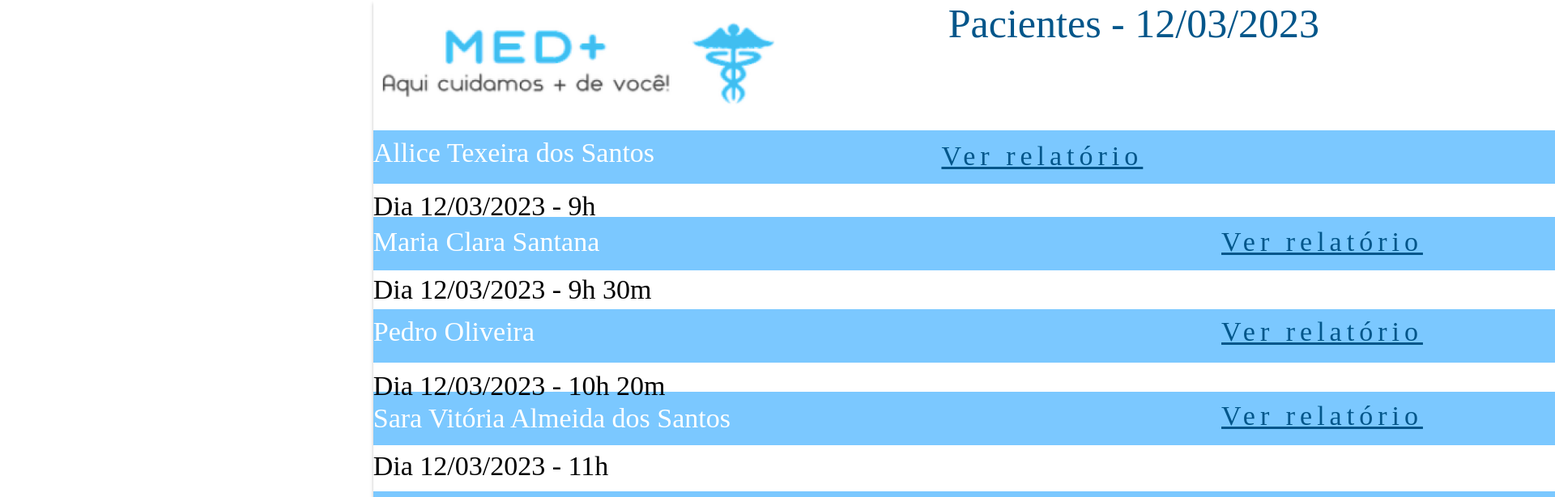
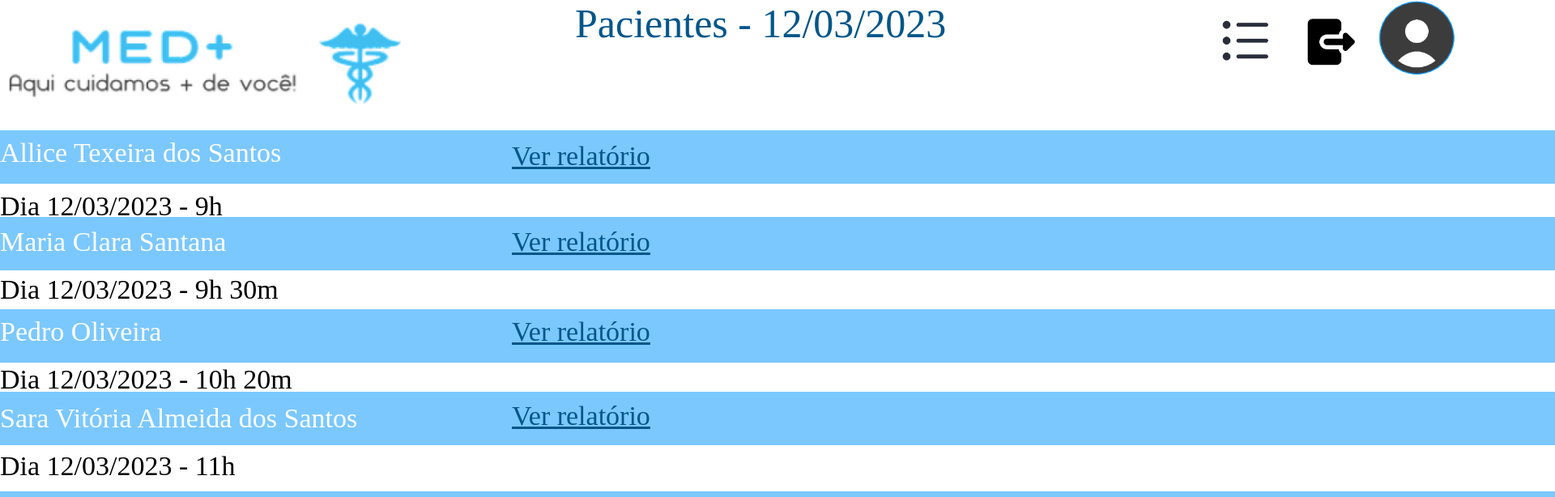
Before and after one commit to Isabila2/ClinicaMedPlus.github.io, a plain HTML site: page consultas.html in a window 1280 px wide. Shown: the top 614 px of the page at 81% size, 1920 px wide, since content can reach past the window. Drawn offline with Linux system fonts and the light colour scheme.

Commit message:
Correção na tela de consultas

```diff
--- a/consultas.html
+++ b/consultas.html
@@ -1,3 +1,6 @@
+<!DOCTYPE html>
+<html>
+
 <head>
 
   <meta charset="utf-8">
@@ -21,8 +24,10 @@
 
     <img src="https://github.com/Isabila2/ClinicaMedPlus.github.io/blob/main/images/imglogosL.png?raw=true"
       class="imglogos">
+  </p>
 
-  <div class=e515_53><span class="e515_126">Allice Texeira dos Santos</span>
+  <div class=e515_53></div>
+  <span class="e515_126">Allice Texeira dos Santos</span>
   <div class="e532_395"></div>
   <div class="e532_403"></div>
   <div class="e532_396"></div>
@@ -33,9 +38,9 @@
   <div class="e532_401"></div><span class="e515_217">Dia 12/03/2023 - 11h 30m</span><span class="e515_218">Dia
     12/03/2023 - 12h </span><span class="e515_221">Dia 12/03/2023 - 14h </span><span class="e515_222">Dia 12/03/2023 -
     14h 40m </span><span class="e515_129"><U>Ver relatório</span><span class="e515_206"><U>Ver relatório</span><span
-      class="e515_207"><U>Ver relatório</span><span class="e515_208"><U>Ver relatório</span><span
-      class="e515_209"><U>Ver relatório</span><span class="e515_210"><U>Ver relatório</span><span
-      class="e515_211"><U>Ver relatório</span><span class="e515_212"><U>Ver relatório</span>
+    class="e515_207"><U>Ver relatório</span><span class="e515_208"><U>Ver relatório</span><span class="e515_209"><U>Ver
+      relatório</span><span class="e515_210"><U>Ver relatório</span><span class="e515_211"><U>Ver relatório</span><span
+    class="e515_212"><U>Ver relatório</span>
   </div>
   <div class="e515_60"></div>
   <div class="e515_62"></div>
--- a/style.css
+++ b/style.css
@@ -739,13 +739,6 @@ position:absolute;
 
 
 
-*{
-
-position: absolute;
-
-  left:18%;
-
-}
 
 
 
@@ -1171,7 +1164,7 @@ html {
 	width: 376px;
 	height: 41px;
 	position: absolute;
-	top: 458px;
+	top: 450px;
 	font-family: Mate SC;
 	text-align: left;
 	font-size: 34px;
@@ -1557,12 +1550,9 @@ html {
 	background-size:cover;
 }
 
-*{
-justify-content: center;
-
-
-
-}
+
+
+
 
 .logo1{
   height: 100px;
@@ -1619,11 +1609,6 @@ select{
 
 }
 
-*{
-  margin-right: 0px;
-  margin-left: 0px;
-
-}
 
 #foto1{
 margin-left: 85%;
```
Lines whose indentation alone changed are shown as unchanged.
